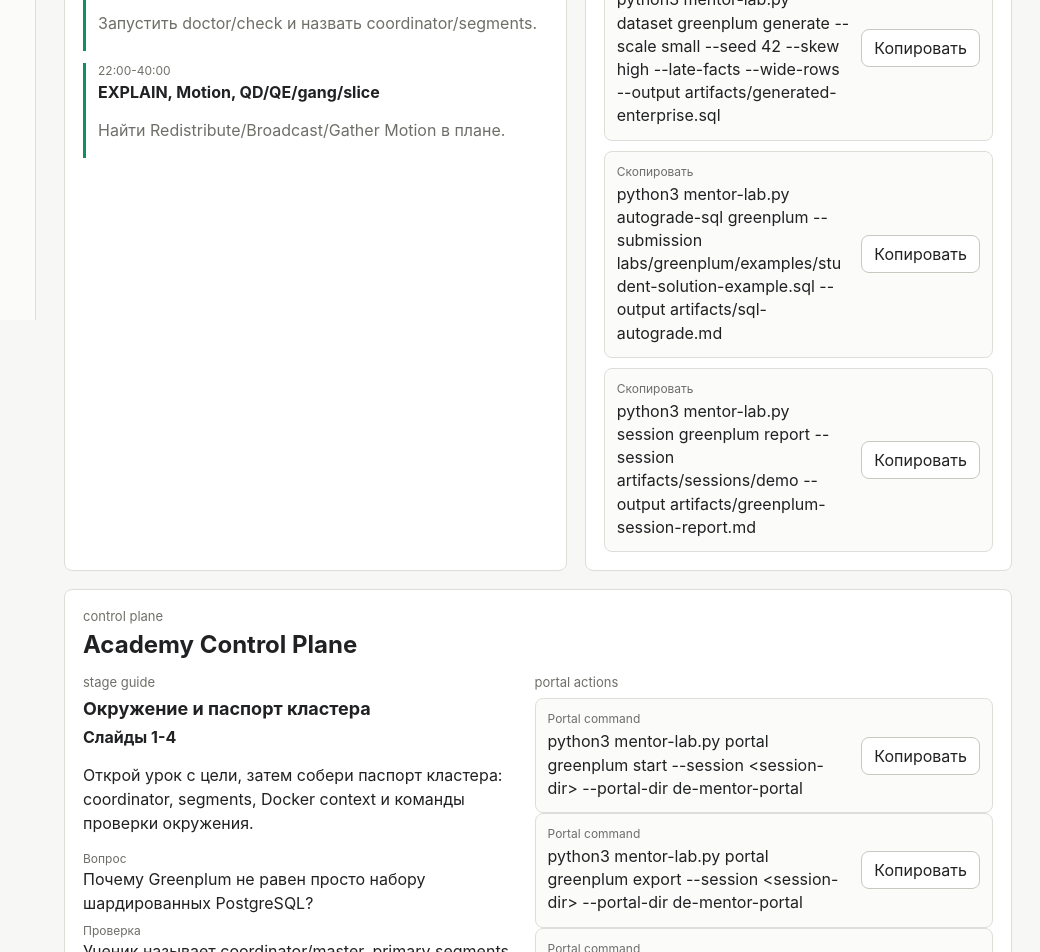
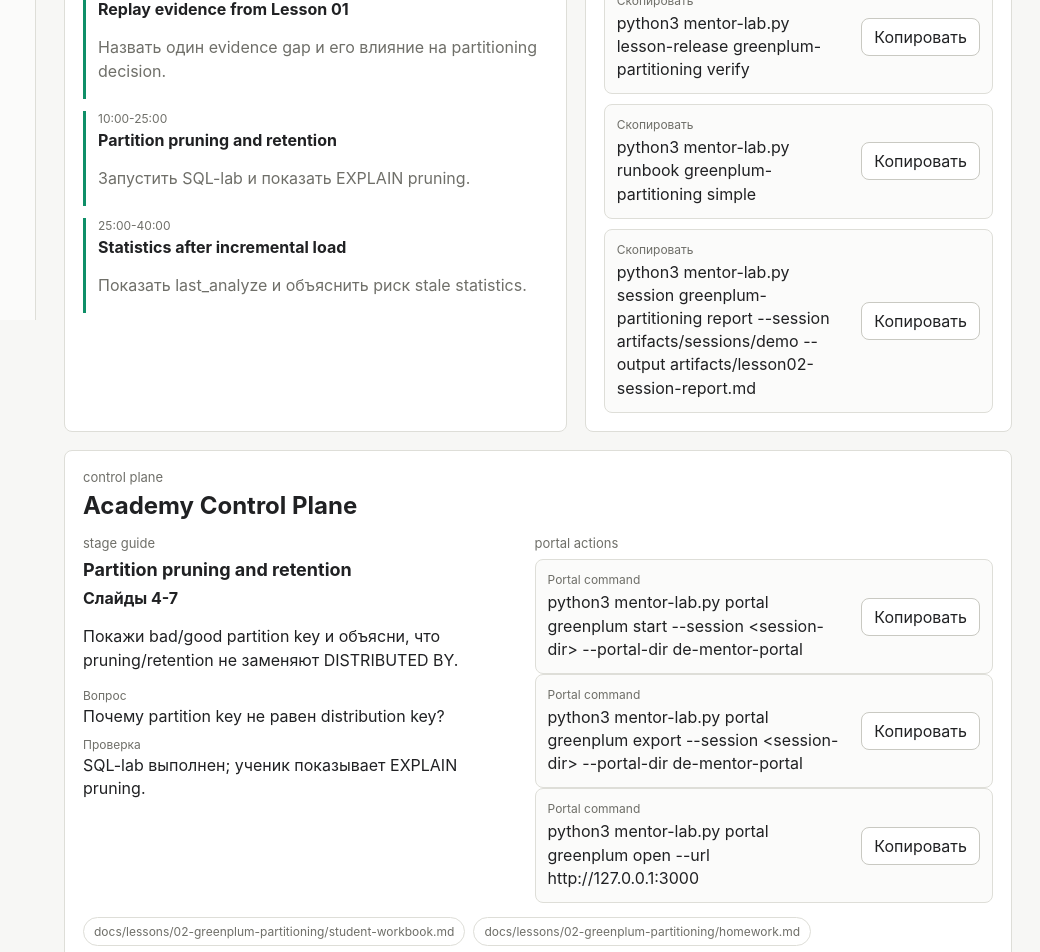
Before and after one commit to PaulKov/de-mentor-portal, a Nuxt app: page /control_plane in a window 1280 px wide. Shown: the part 480-1432 px from the top of the page, without its empty margins (240-1280 px from the left). Built offline with nearby package versions, Linux system fonts and the light colour scheme; no server answers.

Commit message:
Add control plane session contract

```diff
--- a/contracts/academy-session/v1/session.schema.json
+++ b/contracts/academy-session/v1/session.schema.json
@@ -207,6 +207,12 @@
             "slide_deck": {
               "type": "string"
             },
+            "google_slides": {
+              "type": [
+                "string",
+                "null"
+              ]
+            },
             "stage_guides": {
               "type": "array",
               "minItems": 1,
--- a/core/session/domain/academy-session.ts
+++ b/core/session/domain/academy-session.ts
@@ -49,4 +49,5 @@ export interface AcademySession {
   events: SessionEvent[]
   control_plane?: AcademyControlPlane
   portal: PortalMetadata
+  control_plane?: AcademyControlPlane
 }
--- a/core/session/domain/control-plane.ts
+++ b/core/session/domain/control-plane.ts
@@ -16,6 +16,7 @@ export interface MentorMode {
   default_route: string
   runbook_commands: string[]
   slide_deck: string
+  google_slides?: string | null
   stage_guides: StageGuide[]
 }
 
--- a/public/session.sample.json
+++ b/public/session.sample.json
@@ -1,53 +1,61 @@
 {
   "contract_version": "academy-session/v1",
   "academy_version": "Academy Experience v5",
-  "lab_name": "greenplum",
+  "lab_name": "greenplum-partitioning",
   "student_name": "Demo Student",
   "created_at": "2026-06-14T10:00:00",
   "current_stage": {
-    "code": "environment",
-    "title": "Окружение и паспорт кластера",
-    "timebox": "00:00-10:00",
-    "mentor_focus": "Проверить Docker, поднять Greenplum, показать topology.",
-    "student_action": "Запустить doctor/check и назвать coordinator/segments.",
-    "command": "python3 mentor-lab.py check greenplum --dry-run"
+    "code": "partition-pruning",
+    "title": "Partition pruning and retention",
+    "timebox": "10:00-25:00",
+    "mentor_focus": "Показать bad/good partition key и объяснить, что pruning/retention не заменяют DISTRIBUTED BY.",
+    "student_action": "Запустить SQL-lab и показать EXPLAIN pruning.",
+    "command": "python3 mentor-lab.py runbook greenplum-partitioning simple"
   },
   "stages": [
     {
-      "code": "environment",
-      "title": "Окружение и паспорт кластера",
+      "code": "replay",
+      "title": "Replay evidence from Lesson 01",
       "timebox": "00:00-10:00",
-      "mentor_focus": "Проверить Docker, поднять Greenplum, показать topology.",
-      "student_action": "Запустить doctor/check и назвать coordinator/segments.",
-      "command": "python3 mentor-lab.py check greenplum --dry-run"
+      "mentor_focus": "Проверить, что ученик принес EXPLAIN, gp_segment_id и validation evidence.",
+      "student_action": "Назвать один evidence gap и его влияние на partitioning decision.",
+      "command": "python3 mentor-lab.py replay greenplum --student Иван --submission submissions/query-tuning.md --pre 40 --post 85 --output artifacts/greenplum-replay.md"
     },
     {
-      "code": "plan-reading",
-      "title": "EXPLAIN, Motion, QD/QE/gang/slice",
-      "timebox": "22:00-40:00",
-      "mentor_focus": "Показать, как Motion режет план на slices.",
-      "student_action": "Найти Redistribute/Broadcast/Gather Motion в плане.",
-      "command": "python3 mentor-lab.py coach-plan greenplum --query bad_customer_join --sample"
+      "code": "partition-pruning",
+      "title": "Partition pruning and retention",
+      "timebox": "10:00-25:00",
+      "mentor_focus": "Показать bad/good partition key и объяснить, что pruning/retention не заменяют DISTRIBUTED BY.",
+      "student_action": "Запустить SQL-lab и показать EXPLAIN pruning.",
+      "command": "python3 mentor-lab.py runbook greenplum-partitioning simple"
+    },
+    {
+      "code": "statistics",
+      "title": "Statistics after incremental load",
+      "timebox": "25:00-40:00",
+      "mentor_focus": "Связать incremental load с optimizer contract и свежей статистикой.",
+      "student_action": "Показать last_analyze и объяснить риск stale statistics.",
+      "command": "ANALYZE lesson02.fact_sales_partitioned;"
     }
   ],
   "skill_graph": [
     {
-      "code": "qd-qe",
-      "title": "QD/QE/gang/slice",
+      "code": "partition-pruning",
+      "title": "Partition pruning",
       "level": "core",
-      "evidence": "Ученик связывает QD, QE, gang, slice и Motion с EXPLAIN."
+      "evidence": "Ученик показывает EXPLAIN, где отсекаются partitions."
     },
     {
-      "code": "explain-motion",
-      "title": "EXPLAIN и Motion",
+      "code": "statistics",
+      "title": "Statistics after load",
       "level": "core",
-      "evidence": "Ученик отличает Broadcast Motion, Redistribute Motion и Gather Motion."
+      "evidence": "Ученик связывает ANALYZE с выбором join/Motion pattern."
     }
   ],
   "commands": [
-    "python3 mentor-lab.py dataset greenplum generate --scale small --seed 42 --skew high --late-facts --wide-rows --output artifacts/generated-enterprise.sql",
-    "python3 mentor-lab.py autograde-sql greenplum --submission labs/greenplum/examples/student-solution-example.sql --output artifacts/sql-autograde.md",
-    "python3 mentor-lab.py session greenplum report --session artifacts/sessions/demo --output artifacts/greenplum-session-report.md"
+    "python3 mentor-lab.py lesson-release greenplum-partitioning verify",
+    "python3 mentor-lab.py runbook greenplum-partitioning simple",
+    "python3 mentor-lab.py session greenplum-partitioning report --session artifacts/sessions/demo --output artifacts/lesson02-session-report.md"
   ],
   "events": [],
   "control_plane": {
@@ -55,35 +63,63 @@
     "mentor_mode": {
       "default_route": "simple",
       "runbook_commands": [
-        "python3 mentor-lab.py runbook greenplum simple",
-        "python3 mentor-lab.py runbook greenplum deep",
-        "python3 mentor-lab.py runbook greenplum homework"
+        "python3 mentor-lab.py runbook greenplum-partitioning simple",
+        "python3 mentor-lab.py runbook greenplum-partitioning deep",
+        "python3 mentor-lab.py runbook greenplum-partitioning homework"
       ],
-      "slide_deck": "artifacts/greenplum-theory.pptx",
+      "slide_deck": "artifacts/greenplum-partitioning-theory.pptx",
+      "google_slides": "https://docs.google.com/presentation/d/17Ae88PoniaFU34egsFPwC0PndAOoXMze4qV1pIKQkaI/edit?usp=sharing",
       "stage_guides": [
         {
-          "stage_code": "environment",
-          "slides": "1-4",
-          "mentor_script": "Открой урок с цели, затем собери паспорт кластера: coordinator, segments, Docker context и команды проверки окружения.",
+          "stage_code": "replay",
+          "slides": "1-3",
+          "mentor_script": "Начни с replay evidence: без EXPLAIN, gp_segment_id и validation partition design будет гаданием.",
           "show_commands": [
-            "python3 mentor-lab.py check greenplum --dry-run",
-            "python3 mentor-lab.py readiness greenplum --platform macos"
+            "python3 mentor-lab.py replay greenplum --student Иван --submission submissions/query-tuning.md --pre 40 --post 85 --output artifacts/greenplum-replay.md"
           ],
-          "question": "Почему Greenplum не равен просто набору шардированных PostgreSQL?",
-          "expected_answer": "Есть единый optimizer/dispatcher, QD/QE execution, Motion, gangs и MPP-план целиком.",
-          "verification": "Ученик называет coordinator/master, primary segments и gp_segment_configuration.",
-          "workbook_ref": "docs/lessons/01-greenplum/student-workbook.md",
-          "homework_ref": "docs/lessons/01-greenplum/homework.md"
+          "question": "Какой missing marker мешает Lesson 02?",
+          "expected_answer": "EXPLAIN, gp_segment_id, root cause, validation или residual risk.",
+          "verification": "Ученик называет один evidence gap и его влияние на partitioning decision.",
+          "workbook_ref": "docs/lessons/02-greenplum-partitioning/student-workbook.md",
+          "homework_ref": "docs/lessons/02-greenplum-partitioning/homework.md"
+        },
+        {
+          "stage_code": "partition-pruning",
+          "slides": "4-7",
+          "mentor_script": "Покажи bad/good partition key и объясни, что pruning/retention не заменяют DISTRIBUTED BY.",
+          "show_commands": [
+            "python3 mentor-lab.py runbook greenplum-partitioning simple",
+            "docker compose -f labs/greenplum/docker-compose.yml exec -T -u gpadmin greenplum psql -U gpadmin -d mentor -f /mentor-lab/examples/lesson02-partitioning-statistics-loads.sql"
+          ],
+          "question": "Почему partition key не равен distribution key?",
+          "expected_answer": "Partition key отсекает partitions; distribution key размещает строки по segments и влияет на joins.",
+          "verification": "SQL-lab выполнен; ученик показывает EXPLAIN pruning.",
+          "workbook_ref": "docs/lessons/02-greenplum-partitioning/student-workbook.md",
+          "homework_ref": "docs/lessons/02-greenplum-partitioning/homework.md"
+        },
+        {
+          "stage_code": "statistics",
+          "slides": "8-10",
+          "mentor_script": "Свяжи incremental load с optimizer contract: touched data должна получить свежую статистику.",
+          "show_commands": [
+            "ANALYZE lesson02.fact_sales_partitioned;",
+            "SELECT schemaname, relname, n_live_tup, last_analyze FROM pg_stat_user_tables WHERE schemaname = 'lesson02' ORDER BY relname;"
+          ],
+          "question": "Почему stale statistics опасны в MPP?",
+          "expected_answer": "Плохие estimates могут выбрать не тот join/Motion pattern и раздуть network exchange.",
+          "verification": "Ученик показывает last_analyze и before/after EXPLAIN.",
+          "workbook_ref": "docs/lessons/02-greenplum-partitioning/student-workbook.md",
+          "homework_ref": "docs/lessons/02-greenplum-partitioning/homework.md"
         }
       ]
     },
     "student_mode": {
-      "prep_runbook": "docs/lessons/01-greenplum/runbooks/student-prep.md",
-      "workbook": "docs/lessons/01-greenplum/student-workbook.md",
-      "homework": "docs/lessons/01-greenplum/homework.md",
+      "prep_runbook": "docs/lessons/02-greenplum-partitioning/runbooks/student-prep.md",
+      "workbook": "docs/lessons/02-greenplum-partitioning/student-workbook.md",
+      "homework": "docs/lessons/02-greenplum-partitioning/homework.md",
       "self_check_commands": [
         "python3 mentor-lab.py doctor",
-        "python3 mentor-lab.py check greenplum --dry-run"
+        "python3 mentor-lab.py lesson-release greenplum-partitioning verify"
       ]
     },
     "portal_actions": {
@@ -94,8 +130,13 @@
     "artifacts": [
       {
         "kind": "deck",
-        "path": "artifacts/greenplum-theory.pptx",
-        "label": "Презентация Greenplum theory"
+        "path": "https://docs.google.com/presentation/d/17Ae88PoniaFU34egsFPwC0PndAOoXMze4qV1pIKQkaI/edit?usp=sharing",
+        "label": "Google Slides"
+      },
+      {
+        "kind": "sql",
+        "path": "labs/greenplum/examples/lesson02-partitioning-statistics-loads.sql",
+        "label": "Lesson 02 SQL-lab"
       }
     ],
     "next_lesson": {
```
Also changed, not shown: contracts/academy-session/v1/session.sample.json (+39 -32 lines), core/session/application/session-contract.ts (+9 -0 lines), scripts/validate-session-contract.mjs (+120 -108 lines), 1 other file (tests, documents, lock files or other folders).
